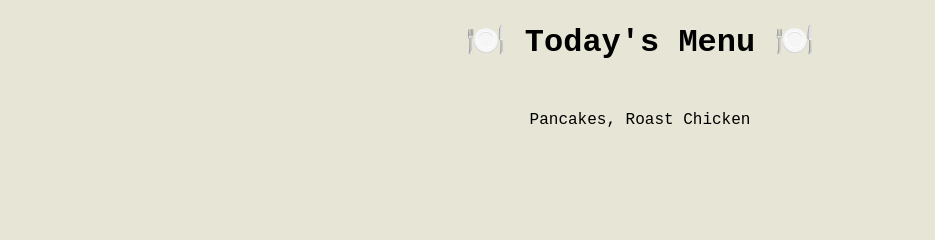
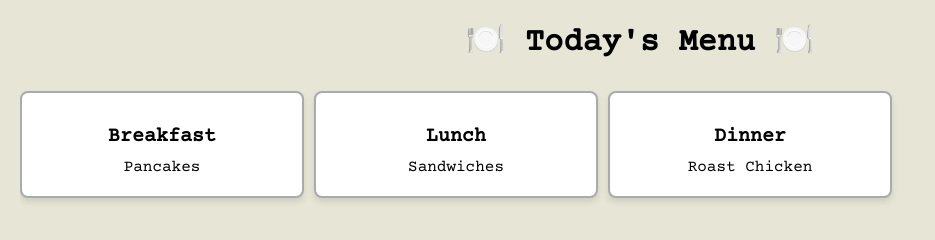
Before and after one commit to lidia-heart-k/daily-menu, a plain HTML site: page index.html in a window 1280 px wide. Shown: the whole page, without its empty margins (0-935 px from the left). Drawn offline with nearby package versions, Linux system fonts and the light colour scheme.

Commit message:
Update index.html

```diff
--- a/index.html
+++ b/index.html
@@ -4,6 +4,7 @@
   <meta charset="UTF-8">
   <meta name="viewport" content="width=device-width, initial-scale=1.0">
   <title>Daily Menu</title>
+  <link href="https://fonts.googleapis.com/css2?family=Courier+Prime&display=swap" rel="stylesheet">
   <style>
     body {
       font-family: 'Courier Prime', monospace;
@@ -12,27 +13,98 @@
       padding: 0;
       background-color: rgba(165, 160, 106, 0.27);
     }
-    #menu {
-      font-size: 16px;
-      margin-top: 50px;
+    h1 {
+      margin: 20px 0;
+    }
+    #menu-container {
+      display: flex;
+      overflow-x: auto; /* Enable horizontal scrolling */
+      scroll-snap-type: x mandatory; /* Snap scrolling */
+      margin: 20px;
+      padding: 10px 0;
+      gap: 10px;
+    }
+    .menu-item {
+      flex: 0 0 auto; /* Prevent shrinking */
+      scroll-snap-align: center; /* Snap items to the center */
+      background-color: white;
+      border: 2px solid #aaa;
+      border-radius: 8px;
+      padding: 15px;
+      box-shadow: 0px 4px 6px rgba(0, 0, 0, 0.1);
+      width: 250px;
+    }
+    .menu-item h2 {
+      font-size: 20px;
+      margin-bottom: 10px;
+    }
+    .menu-item ul {
+      list-style: none;
+      padding: 0;
+      margin: 0;
+    }
+    .menu-item ul li {
+      margin-bottom: 5px;
     }
   </style>
 </head>
 <body>
   <h1>🍽️ Today's Menu 🍽️</h1>
-  <div id="menu"></div>
+  <div id="menu-container"></div>
   <script>
     const menu = {
-      Monday: "Oatmeal, Salad, Spaghetti",
-      Tuesday: "Smoothie, Tacos, Grilled Fish",
-      Wednesday: "Bagels, Soup, Steak",
-      Thursday: "Cereal, Pizza, Stir-Fry",
-      Friday: "Eggs, Burgers, Sushi",
-      Saturday: "French Toast, BBQ",
-      Sunday: "Pancakes, Roast Chicken"
+      Monday: {
+        breakfast: "Oatmeal",
+        lunch: "Salad",
+        dinner: "Spaghetti"
+      },
+      Tuesday: {
+        breakfast: "Smoothie",
+        lunch: "Tacos",
+        dinner: "Grilled Fish"
+      },
+      Wednesday: {
+        breakfast: "Bagels",
+        lunch: "Soup",
+        dinner: "Steak"
+      },
+      Thursday: {
+        breakfast: "Cereal",
+        lunch: "Pizza",
+        dinner: "Stir-Fry"
+      },
+      Friday: {
+        breakfast: "Eggs",
+        lunch: "Burgers",
+        dinner: "Sushi"
+      },
+      Saturday: {
+        breakfast: "French Toast",
+        lunch: "BBQ",
+        dinner: "Pasta"
+      },
+      Sunday: {
+        breakfast: "Pancakes",
+        lunch: "Sandwiches",
+        dinner: "Roast Chicken"
+      }
     };
+
     const today = new Date().toLocaleDateString('en-US', { weekday: 'long' });
-    document.getElementById("menu").innerText = menu[today] || "Menu not available for today.";
+    const todayMenu = menu[today] || {};
+    const container = document.getElementById('menu-container');
+
+    for (const [meal, items] of Object.entries(todayMenu)) {
+      const menuItem = document.createElement('div');
+      menuItem.className = 'menu-item';
+      menuItem.innerHTML = `
+        <h2>${meal.charAt(0).toUpperCase() + meal.slice(1)}</h2>
+        <ul>
+          <li>${items}</li>
+        </ul>
+      `;
+      container.appendChild(menuItem);
+    }
   </script>
 </body>
 </html>
```
